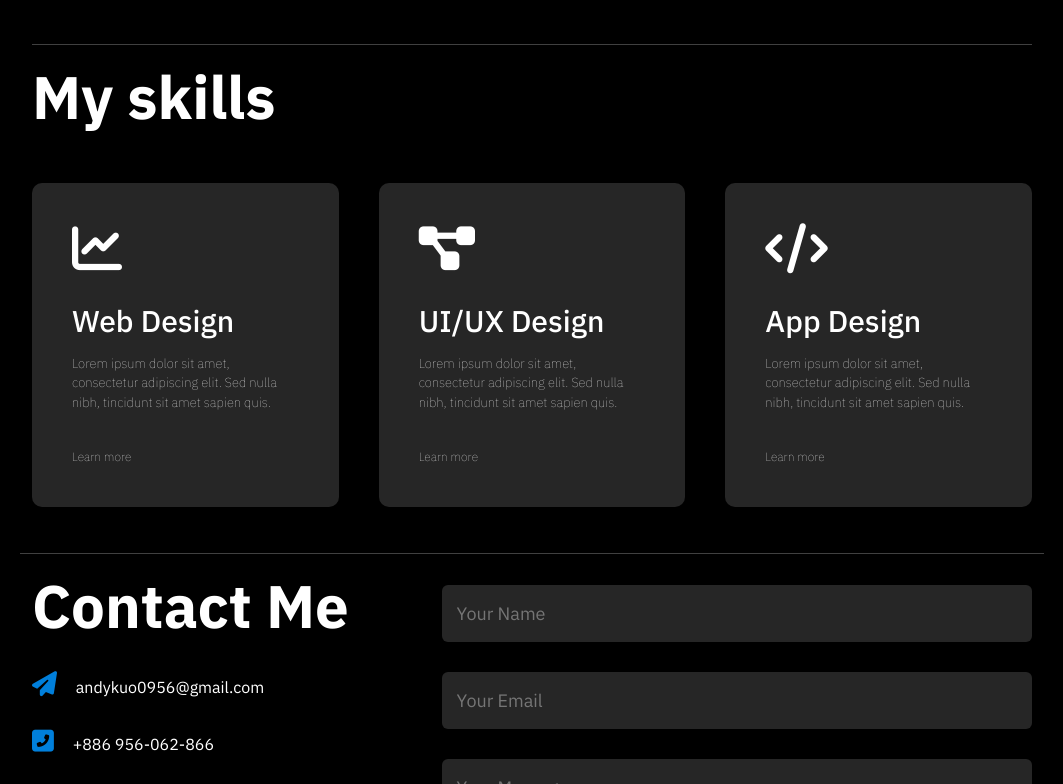
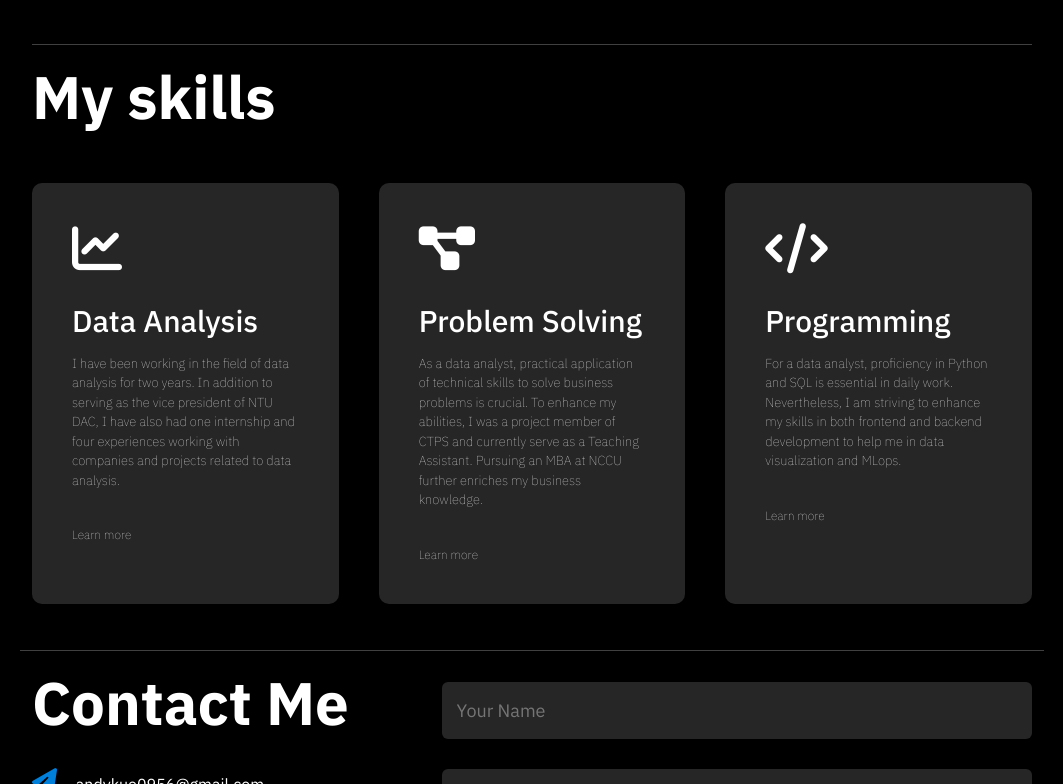
Before and after one commit to andykuo0956/Portfolio-Website, a plain HTML site: page index.html in a window 1280 px wide. Shown: the part 2016-2800 px from the top of the page, without its empty margins (108-1171 px from the left). Drawn offline with nearby package versions, Linux system fonts and the light colour scheme.

Commit message:
change logo, add description of my skills

```diff
--- a/index.html
+++ b/index.html
@@ -28,7 +28,7 @@
     <div id="header">
         <div class="container">
             <nav>
-                <img src="images/logo.png" class="logo">
+                <img src="images/logo-Andy.png" class="logo">
                 <ul id="sidemenu">
                     <li><a href="#header">Home</a></li>
                     <li><a href="#about">About</a></li>
@@ -159,23 +159,26 @@
             <div class="skills-list">
                 <div>
                     <i class="fas fa-chart-line"></i>
-                    <h2>Web Design</h2>
-                    <p>Lorem ipsum dolor sit amet, consectetur adipiscing elit. Sed nulla nibh, tincidunt sit amet
-                        sapien quis.</p>
+                    <h2>Data Analysis</h2>
+                    <p>I have been working in the field of data analysis for two years. In addition to serving as the
+                        vice president of NTU DAC, I have also had one internship and four experiences working with
+                        companies and projects related to data analysis.</p>
                     <a href="#">Learn more</a>
                 </div>
                 <div>
                     <i class="fas fa-project-diagram"></i>
-                    <h2>UI/UX Design</h2>
-                    <p>Lorem ipsum dolor sit amet, consectetur adipiscing elit. Sed nulla nibh, tincidunt sit amet
-                        sapien quis.</p>
+                    <h2>Problem Solving</h2>
+                    <p>As a data analyst, practical application of technical skills to solve business problems is
+                        crucial. To enhance my abilities, I was a project member of CTPS and currently serve as a
+                        Teaching Assistant. Pursuing an MBA at NCCU further enriches my business knowledge.</p>
                     <a href="#">Learn more</a>
                 </div>
                 <div>
                     <i class="fas fa-code"></i>
-                    <h2>App Design</h2>
-                    <p>Lorem ipsum dolor sit amet, consectetur adipiscing elit. Sed nulla nibh, tincidunt sit amet
-                        sapien quis.</p>
+                    <h2>Programming</h2>
+                    <p>For a data analyst, proficiency in Python and SQL is essential in daily work. Nevertheless, I am
+                        striving to enhance my skills in both frontend and backend development to help me in data
+                        visualization and MLops.</p>
                     <a href="#">Learn more</a>
                 </div>
             </div>
```
Also changed, not shown: images/logo-Andy.png (added), images/logo.png (deleted).
